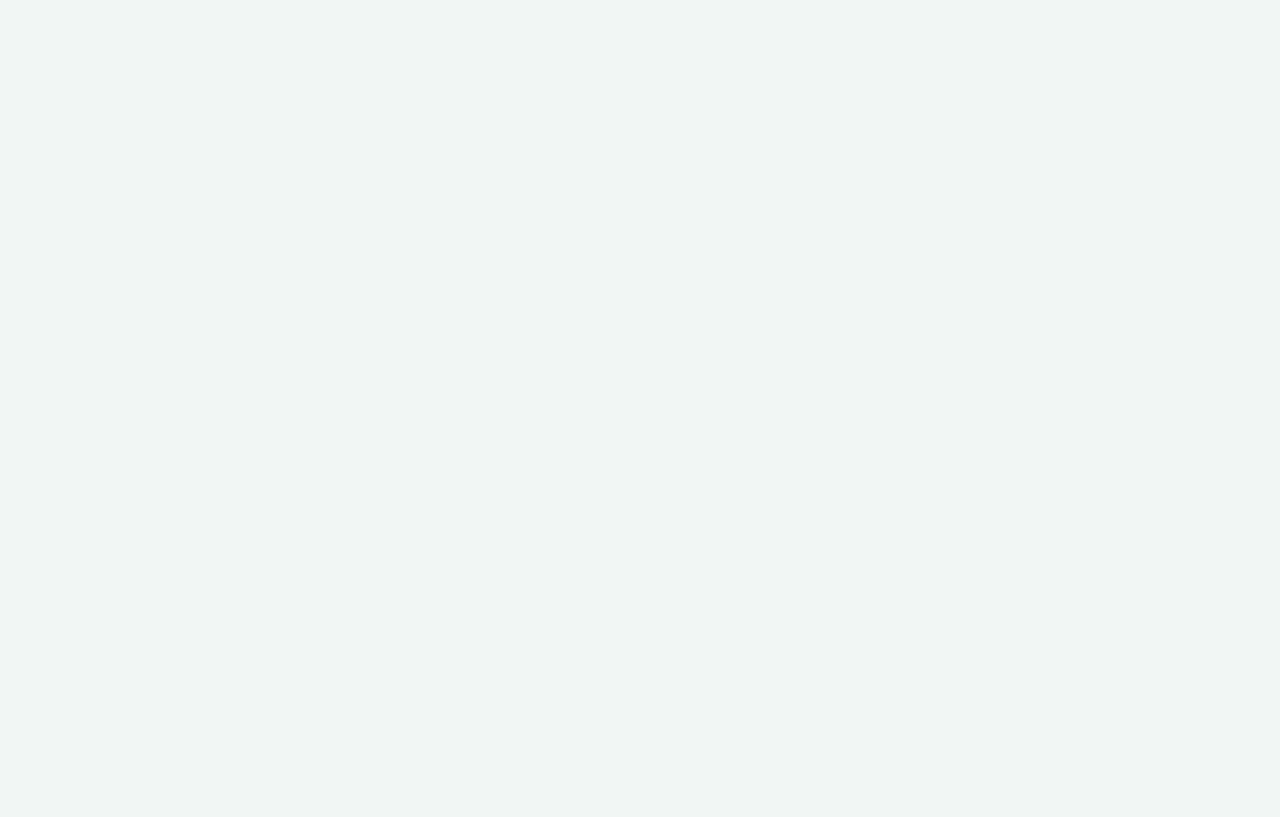
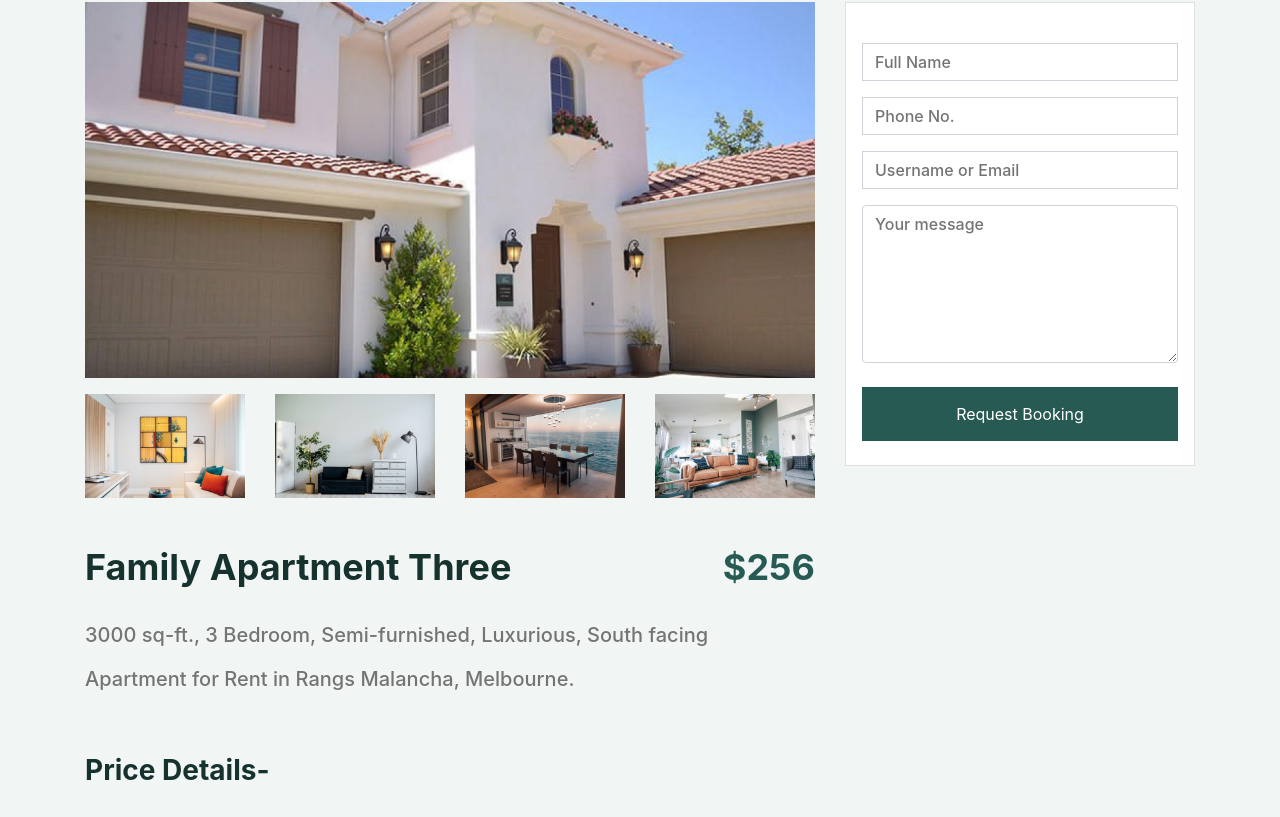
Before and after one commit to tayab-pabel/apartment-hunt, a React (Create React App) app: page /houseDetails in a window 1280 px wide. Shown: the part 443-1260 px from the top of the page. Before the commit the page ends 800 px from the top, so only its background shows below. Built offline with nearby package versions, Linux system fonts and the light colour scheme.

Commit message:
Home Details Page Updated

```diff
--- a/src/Components/HomeDetails/HomeDetails.css
+++ b/src/Components/HomeDetails/HomeDetails.css
@@ -13,3 +13,58 @@
     text-align: center;
     color: #FFFFFF;
 }
+
+.home-details .card,
+.home-details input {
+    border-radius: 0;
+}
+
+.home-details input::placeholder,
+.home-details textarea::placeholder {
+    font-weight: 500;
+    font-size: 16px;
+    letter-spacing: 0.0015em;
+    color: #747474;
+}
+
+.home-details .request-booking-btn {
+    color: #FFFFFF;
+    background: #275A53;
+    padding: 14px 28px;
+    border-radius: 0;
+}
+
+.home-details .homeDetailImage1 {
+    width: 770px;
+    height: 376px;
+}
+
+.home-details .rent-title,
+.home-details .rent-price {
+    font-weight: bold;
+    font-size: 36px;
+    letter-spacing: 0.0015em;
+}
+
+.home-details .rent-title {
+    color: #16322E;
+}
+
+.home-details .rent-price {
+    color: #275A53;
+}
+
+.home-details p {
+    font-weight: 500;
+    font-size: 20px;
+    line-height: 44px;
+    letter-spacing: 0.0015em;
+    color: #747474;
+}
+
+.home-details h4 {
+    font-weight: bold;
+    font-size: 28px;
+    line-height: 42px;
+    color: #16322E;
+}
--- a/src/Components/HomeDetails/HomeDetails.js
+++ b/src/Components/HomeDetails/HomeDetails.js
@@ -1,6 +1,11 @@
 import React from 'react';
 import Navbar from '../Navbar/Navbar';
 import './HomeDetails.css';
+import homeDetailImage1 from '../../images/housedetail1.png';
+import homeDetailImage2 from '../../images/housedetail2.png';
+import homeDetailImage3 from '../../images/housedetail3.png';
+import homeDetailImage4 from '../../images/housedetail4.png';
+import homeDetailImage5 from '../../images/housedetail5.png';
 
 const HomeDetails = () => {
     return (
@@ -13,6 +18,60 @@ const HomeDetails = () => {
                     </div>
                 </div>
             </div>
+            <div className="container">
+                <div className="row my-5">
+                    <div className="col-md-8">
+                        <img className="img-fluid homeDetailImage1" src={homeDetailImage1} alt=""/>
+                        <div className="row mt-3">
+                            <div className="col-3">
+                                <img className="img-fluid homeDetailImage2" src={homeDetailImage2} alt=""/>
+                            </div>
+                            <div className="col-3">
+                                <img className="img-fluid homeDetailImage3" src={homeDetailImage3} alt=""/>
+                            </div>
+                            <div className="col-3">
+                                <img className="img-fluid homeDetailImage4" src={homeDetailImage4} alt=""/>
+                            </div>
+                            <div className="col-3">
+                                <img className="img-fluid homeDetailImage5" src={homeDetailImage5} alt=""/>
+                            </div>
+                        </div>
+                        <div className="d-flex justify-content-between mt-5">
+                            <h3 className="rent-title">Family Apartment Three</h3>
+                            <h3 className="rent-price">$256</h3>
+                        </div>
+                        <p className="mt-3">3000 sq-ft., 3 Bedroom, Semi-furnished, Luxurious, South facing Apartment for Rent in Rangs Malancha, Melbourne.</p>
+                        <h4 className="mt-5">Price Details-</h4>
+                        <p className="mt-3">
+                            Rent/Month: $550 (negotiable) <br/>
+                            Service Charge : 8,000/= Tk per month, subject to change <br/>
+                            Security Deposit : 3 month’s rent <br/>
+                            Flat Release Policy : 3 months earlier notice required
+                        </p>
+                        <h4 className="mt-5">Property Details-</h4>
+                        <p className="mt-3">
+                            Address & Area : Rangs Malancha, House-68, Road-6A (Dead End Road), Dhanmondi Residential Area. <br/>
+                            Flat Size : 3000 Sq Feet. <br/>
+                            Floor :  A5 (5th Floor) (6 storied Building ) (South Facing Unit) <br/>
+                            Room Category : 3 Large Bed Rooms with 3 Verandas, Spacious Drawing, Dining & Family Living Room, Highly Decorated Kitchen with Store Room and Servant room with attached Toilet. <br/>
+                            Facilities : 1 Modern Lift, All Modern Amenities & Semi Furnished. <br/>
+                            Additional Facilities : a. Electricity with full generator load, b. Central Gas Geyser, c. 2 Car Parking with 1 Driver’s Accommodation, d. Community Conference Hall, e. Roof Top Beautified Garden and Grassy Ground, f. Cloth Hanging facility with CC camera
+
+                        </p>
+                    </div>
+                    <div className="col-md-4">
+                        <div className="card px-3 py-4">
+                            <form>
+                                <input name='name' placeholder='Full Name' className='form-control mt-3' type="text" />
+                                <input name='number' placeholder='Phone No.' className='form-control mt-3' type="text" />
+                                <input name='email' placeholder='Username or Email' className='form-control mt-3' type="email" />
+                                <textarea className="form-control mt-3" rows="6" placeholder="Your message"></textarea>
+                                <button type='submit' className='btn request-booking-btn btn-block mt-4'>Request Booking</button>
+                            </form>
+                        </div>
+                    </div>
+                </div>
+            </div>
         </div>
     );
 };
```
